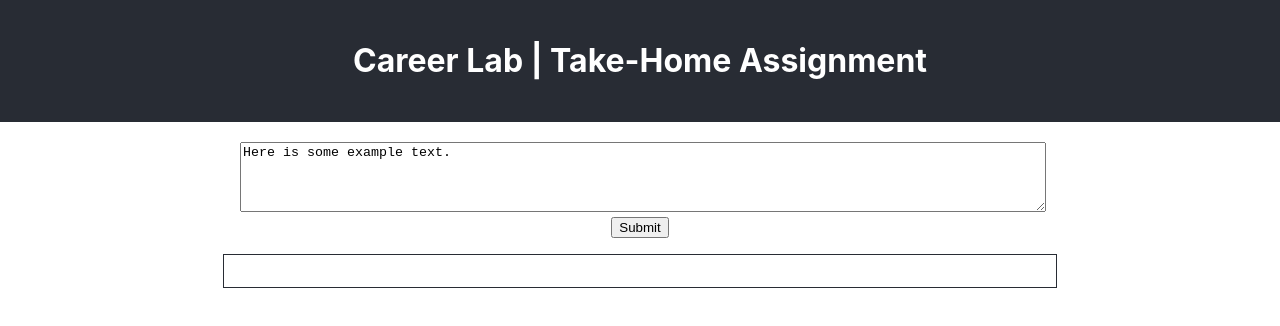
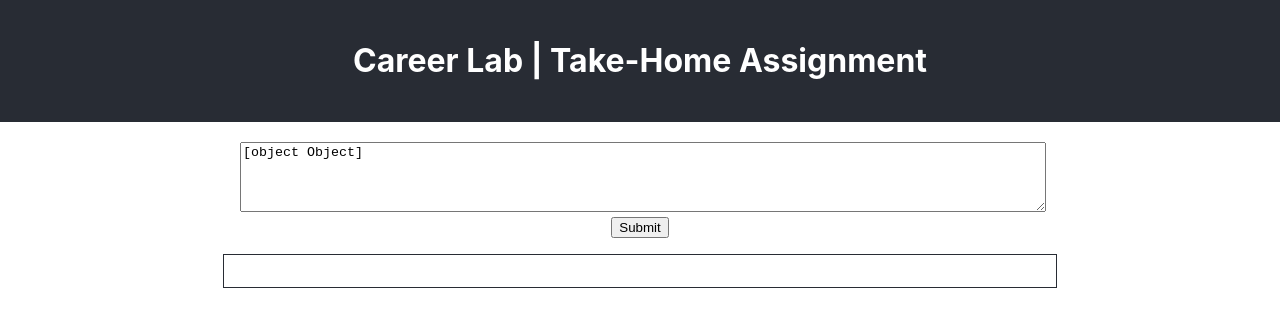
Before and after one commit to katia-utochkina/take-home-assignment, a React (Create React App) app: page / in a window 1280 px wide. Shown: the top 326 px of the page. Built offline with nearby package versions, Linux system fonts and the light colour scheme.

Commit message:
Default textInput to defaultInput

```diff
--- a/src/App.js
+++ b/src/App.js
@@ -8,7 +8,7 @@ const defaultInput = {
 
 
 function App() {
-  const [textInput, setTextInput] = React.useState('Here is some example text.');
+  const [textInput, setTextInput] = React.useState(defaultInput);
   const [textOutput, setTextOutput] = React.useState('');
 
   const handleChange = event => {
```
